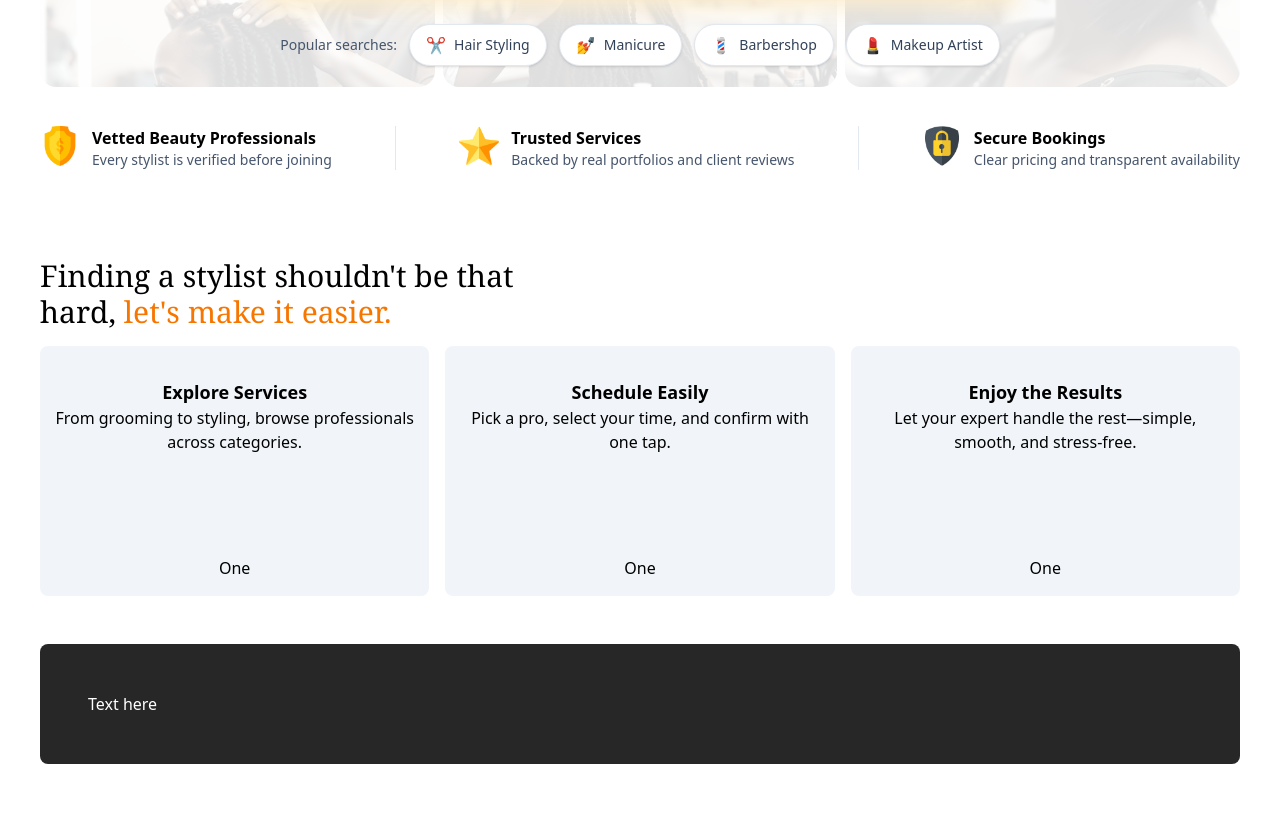
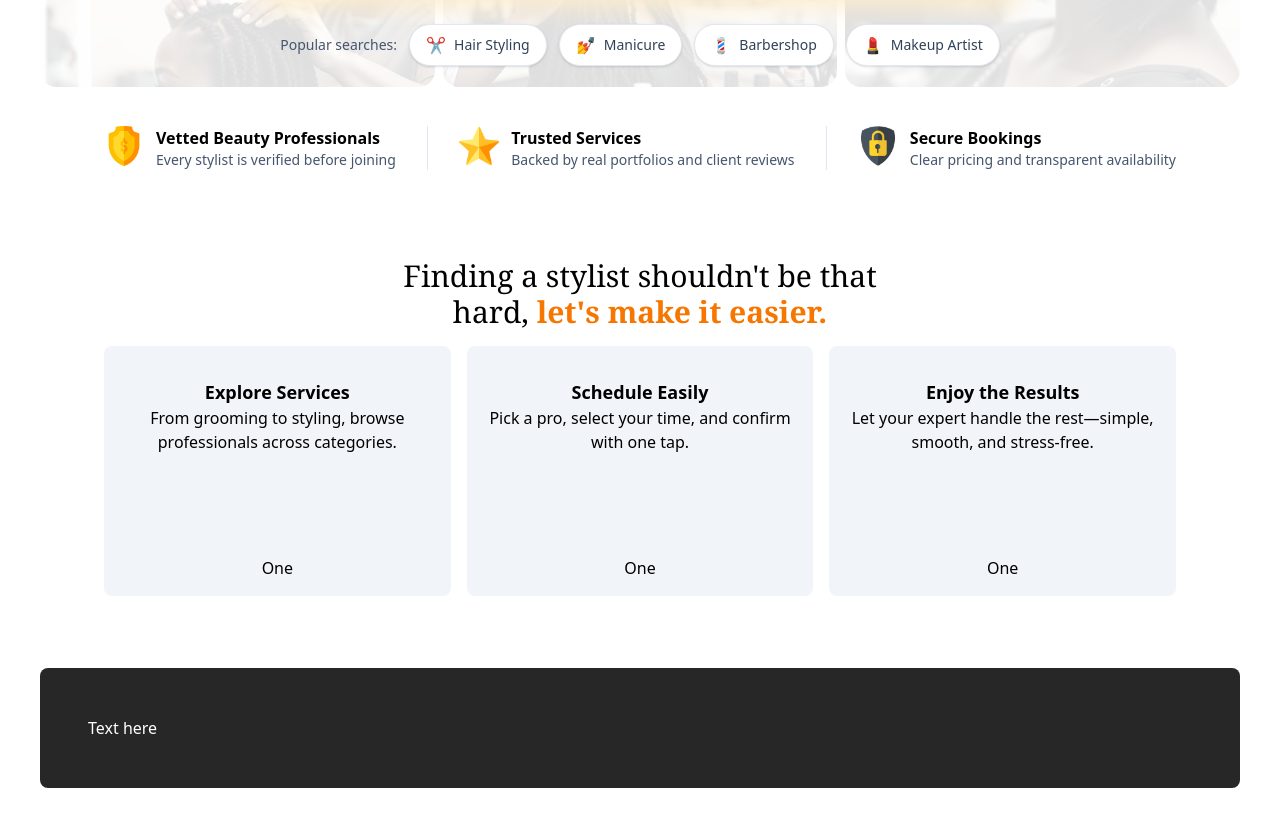
Before and after one commit to KayviaHarriott/chair-share, a React (Vite) app: page / in a window 1280 px wide. Shown: the part 617-1450 px from the top of the page. Built offline with nearby package versions, Linux system fonts and the light colour scheme.

Commit message:
Centered text on landing page for styling

```diff
--- a/src/pages/HomePage.tsx
+++ b/src/pages/HomePage.tsx
@@ -153,7 +153,7 @@ export const Home = () => {
       {/* Site Benefits */}
       <Section
         content={
-          <div className="mt-15 pb-10 flex justify-between">
+          <div className="mt-15 pb-10 px-16 flex justify-between">
             {[
               {
                 icon: "/icons/shieldIcon.png",
@@ -201,14 +201,14 @@ export const Home = () => {
         backgroundColor=""
         content={
           <>
-            <div className="py-12 ">
-              <div className="pb-4 font-serif">
+            <div className="pt-12 pb-18 px-16 ">
+              <div className="pb-4 font-serif  flex items-center justify-center text-center">
                 {/* <div className="h-1 bg-[#F67600] w-[80px] mb-2"></div> */}
                 <h2 className="text-2xl sm:text-2xl lg:text-3xl max-w-[500px] ">
                   <span>
                     Finding a stylist shouldn't be that hard,
                   </span>{" "}
-                  <span className="text-[#F67600]">let's make it easier.</span>
+                  <span className="text-[#F67600] font-semibold">let's make it easier.</span>
                 </h2>
               </div>
 
```
